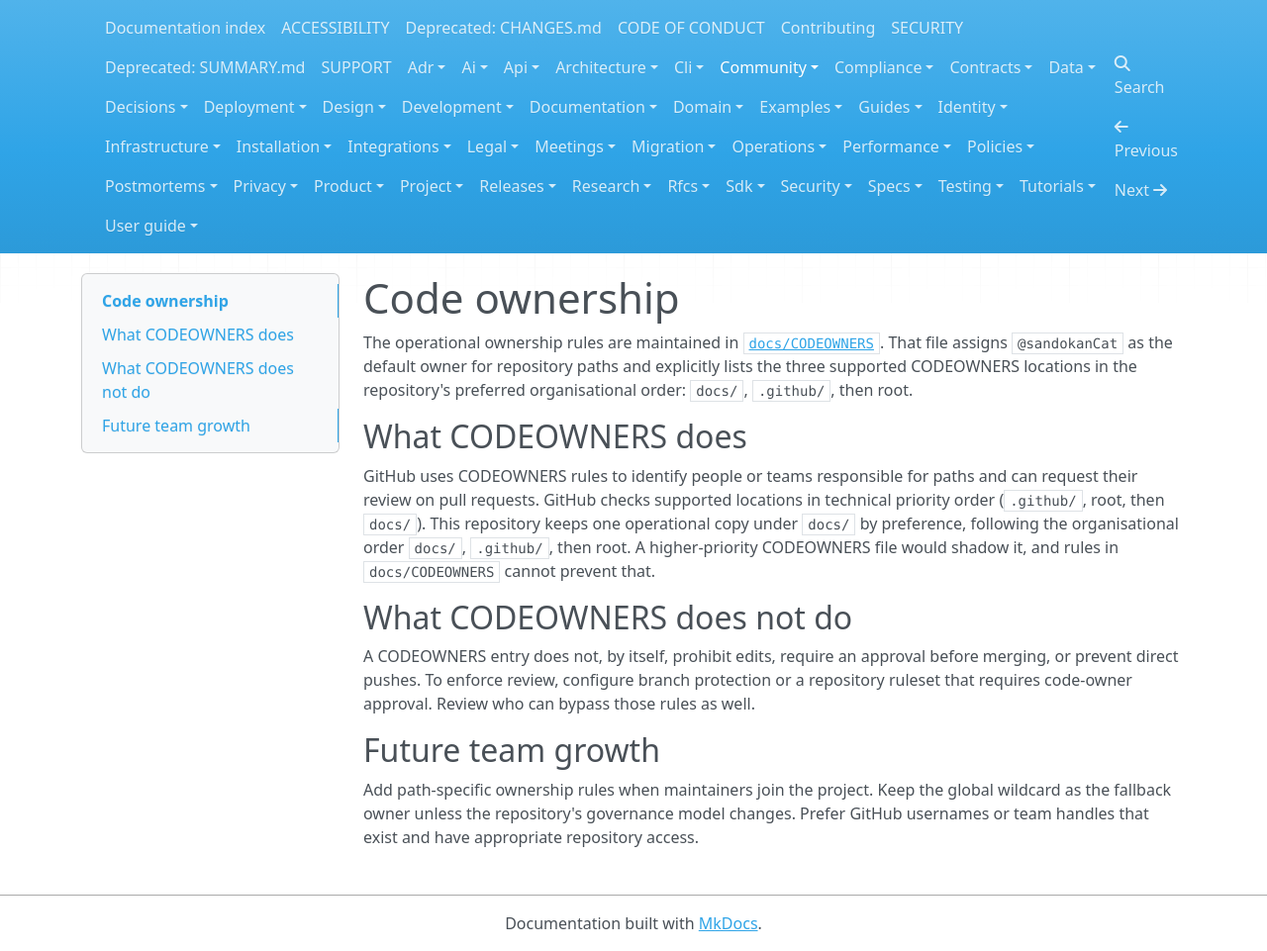
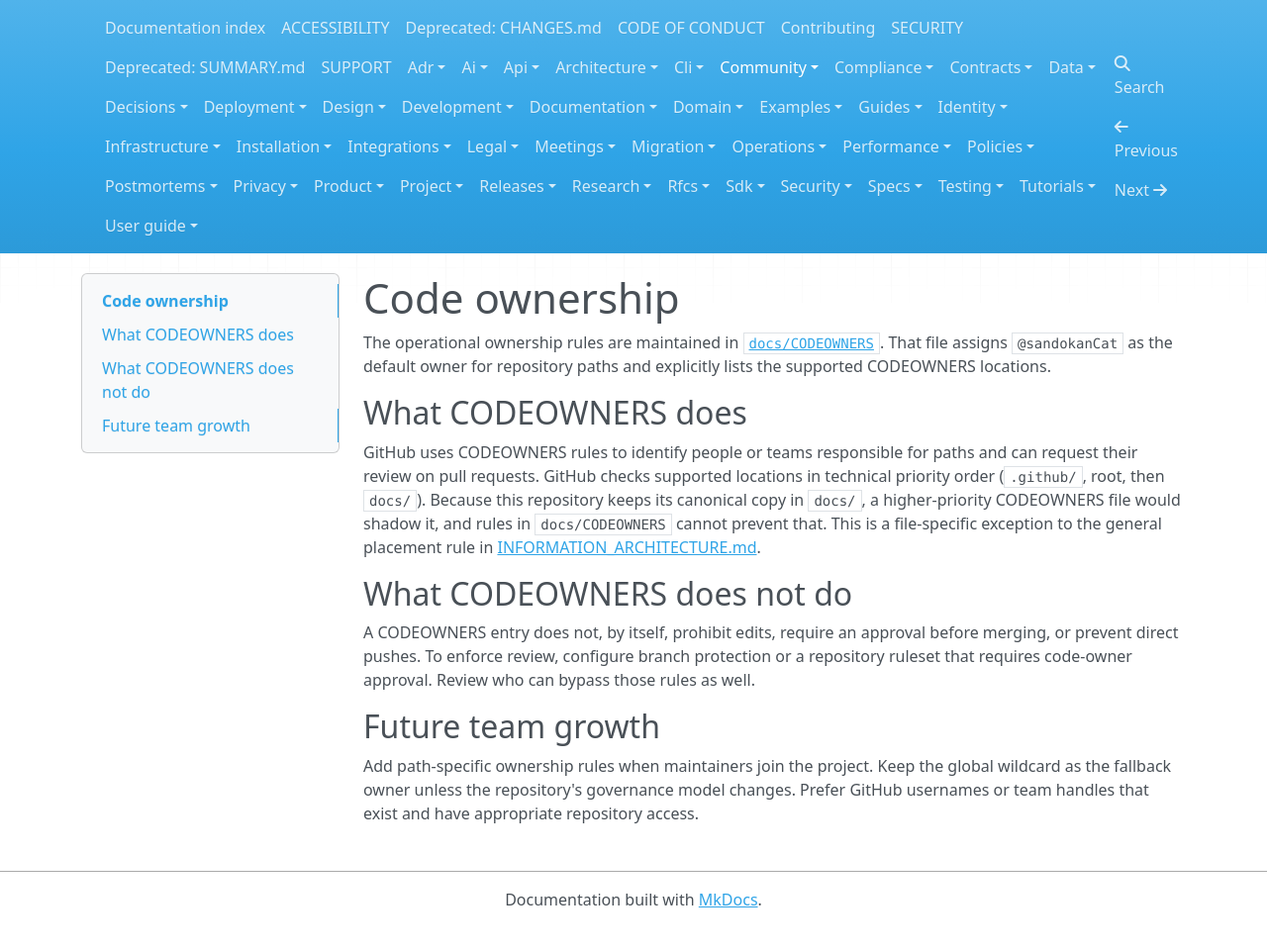
Before and after one commit to sandokanCat/.github, an MkDocs documentation site: the page built from docs/community/CODEOWNERS.md, in a window 1280 px wide. Shown: the whole page at 99% size. Built offline with MkDocs 1.6.1, drawn with Linux system fonts in a browser that asks for light colours; nearby versions of some CDN libraries; after the commit the page ends 937 px from its top, so only the background shows below that.

Commit message:
docs: remove repeated placement policy from CODEOWNERS guidance

```diff
--- a/docs/community/CODEOWNERS.md
+++ b/docs/community/CODEOWNERS.md
@@ -1,10 +1,10 @@
 # Code ownership
 
-The operational ownership rules are maintained in [`docs/CODEOWNERS`](../CODEOWNERS). That file assigns `@sandokanCat` as the default owner for repository paths and explicitly lists the three supported CODEOWNERS locations in the repository's preferred organisational order: `docs/`, `.github/`, then root.
+The operational ownership rules are maintained in [`docs/CODEOWNERS`](../CODEOWNERS). That file assigns `@sandokanCat` as the default owner for repository paths and explicitly lists the supported CODEOWNERS locations.
 
 ## What CODEOWNERS does
 
-GitHub uses CODEOWNERS rules to identify people or teams responsible for paths and can request their review on pull requests. GitHub checks supported locations in technical priority order (`.github/`, root, then `docs/`). This repository keeps one operational copy under `docs/` by preference, following the organisational order `docs/`, `.github/`, then root. A higher-priority CODEOWNERS file would shadow it, and rules in `docs/CODEOWNERS` cannot prevent that.
+GitHub uses CODEOWNERS rules to identify people or teams responsible for paths and can request their review on pull requests. GitHub checks supported locations in technical priority order (`.github/`, root, then `docs/`). Because this repository keeps its canonical copy in `docs/`, a higher-priority CODEOWNERS file would shadow it, and rules in `docs/CODEOWNERS` cannot prevent that. This is a file-specific exception to the general placement rule in [INFORMATION_ARCHITECTURE.md](../documentation/INFORMATION_ARCHITECTURE.md).
 
 ## What CODEOWNERS does not do
 
```
